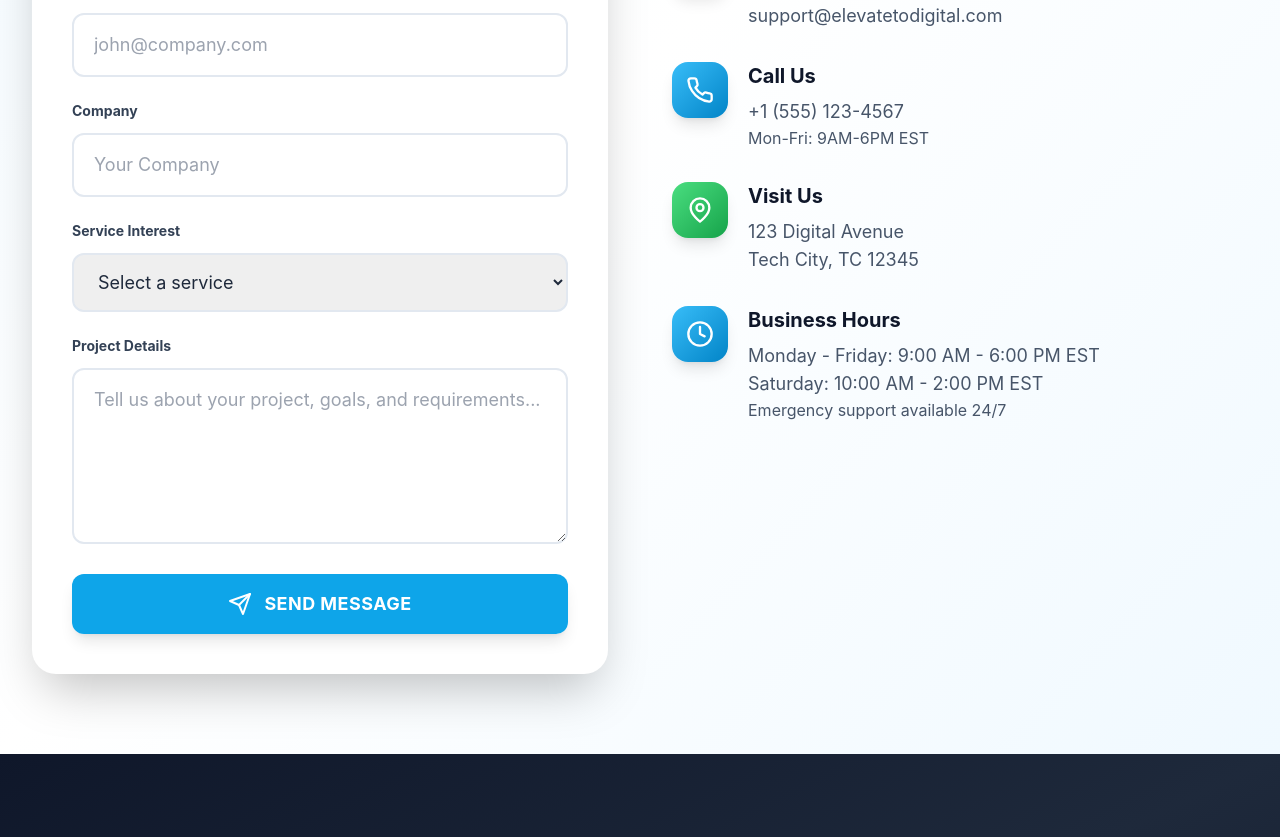
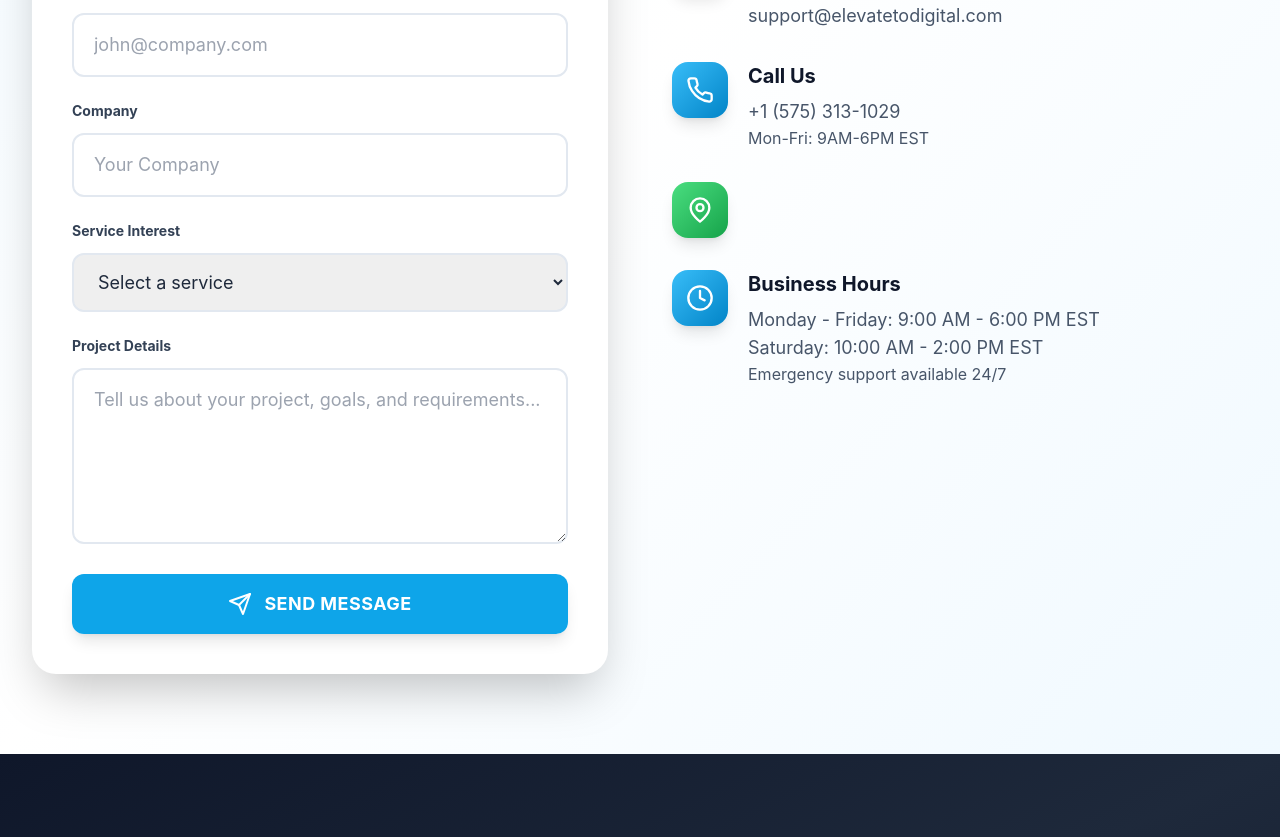
Before and after one commit to wayytootall/eds, a Next.js app: page / in a window 1280 px wide. Shown: the part 7369-8206 px from the top of the page. Built offline with nearby package versions, Linux system fonts and the light colour scheme.

Commit message:
initial commit

```diff
--- a/components/Contact.tsx
+++ b/components/Contact.tsx
@@ -166,7 +166,7 @@ export default function Contact() {
                 </div>
                 <div>
                   <h4 className="text-xl font-bold text-secondary-900 mb-2">Call Us</h4>
-                  <p className="text-secondary-600 text-lg">+1 (555) 123-4567</p>
+                  <p className="text-secondary-600 text-lg">+1 (575) 313-1029</p>
                   <p className="text-secondary-600 text-base">Mon-Fri: 9AM-6PM EST</p>
                 </div>
               </div>
@@ -175,11 +175,7 @@ export default function Contact() {
                 <div className="w-14 h-14 bg-gradient-to-br from-success-400 to-success-600 rounded-2xl flex items-center justify-center flex-shrink-0 shadow-lg">
                   <MapPin className="w-7 h-7 text-white" />
                 </div>
-                <div>
-                  <h4 className="text-xl font-bold text-secondary-900 mb-2">Visit Us</h4>
-                  <p className="text-secondary-600 text-lg">123 Digital Avenue</p>
-                  <p className="text-secondary-600 text-lg">Tech City, TC 12345</p>
-                </div>
+
               </div>
 
               <div className="flex items-start gap-5">
```
